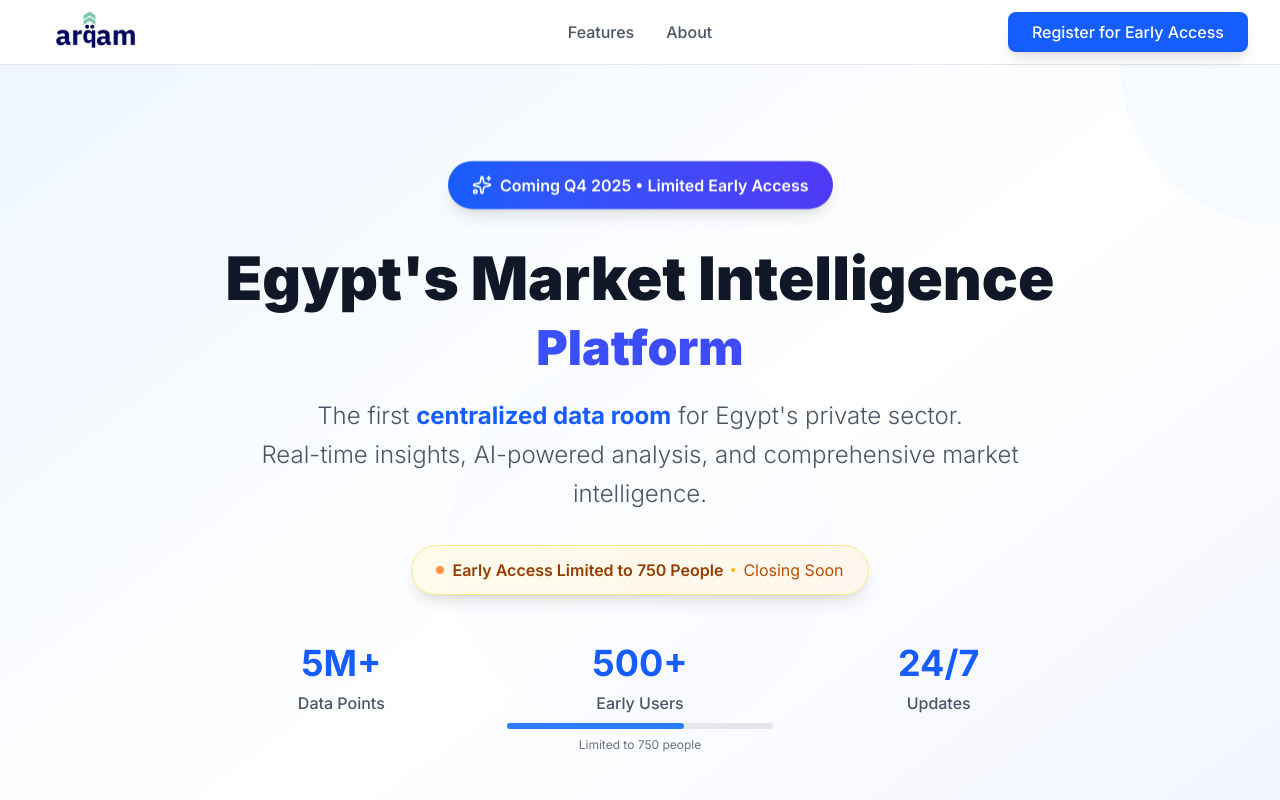
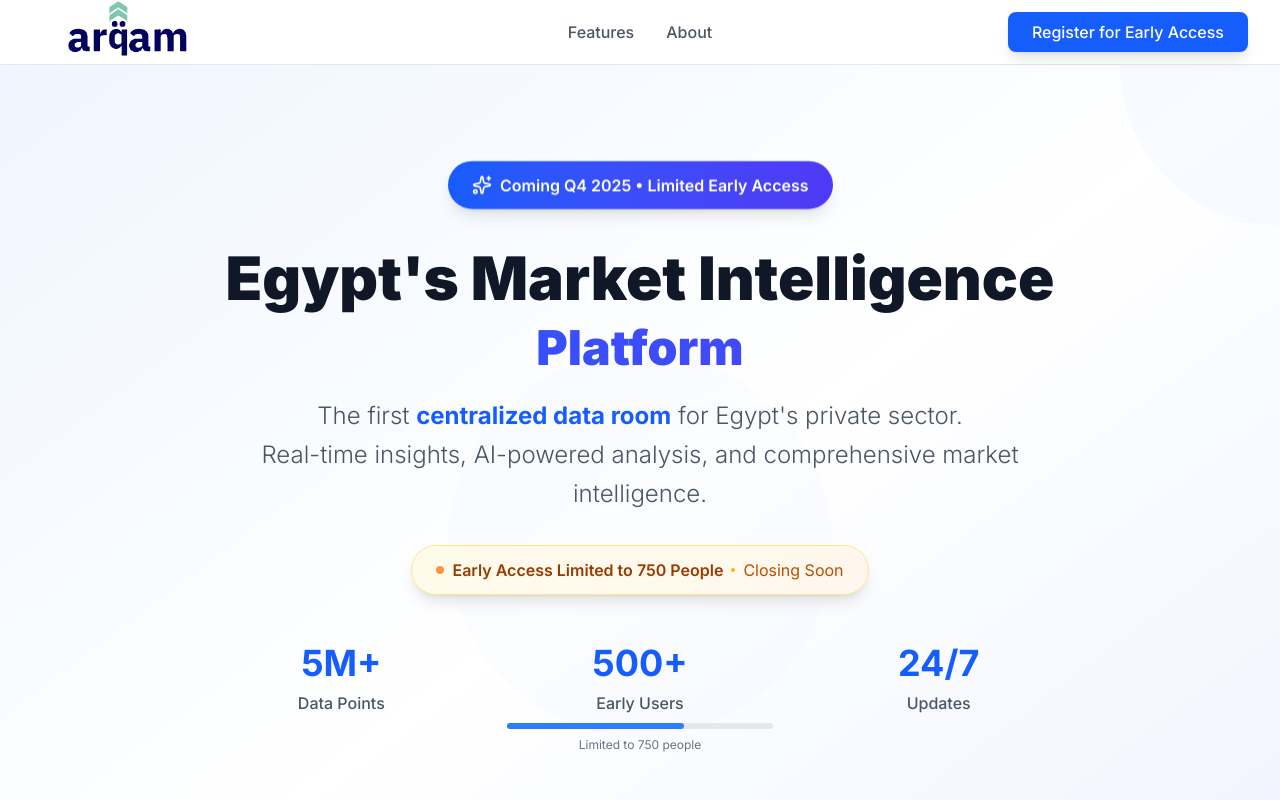
Before and after one commit to ventures-unit/Arqam-Landing, a Next.js app: page / in a window 1280 px wide. Shown: the top 800 px of the page. Built offline with nearby package versions, Linux system fonts and the light colour scheme; no server answers; the database is empty.

Commit message:
Make blue logo 1.5x bigger: h-24 sm:h-32 md:h-36 lg:h-48

```diff
--- a/src/app/page.tsx
+++ b/src/app/page.tsx
@@ -63,9 +63,9 @@ export default function Home() {
         <Image
           src="/images/arqam-blue.png"
           alt="Arqam Logo"
-          width={300}
-          height={75}
-          className="h-16 sm:h-20 md:h-24 lg:h-32 w-auto"
+          width={450}
+          height={112}
+          className="h-24 sm:h-32 md:h-36 lg:h-48 w-auto"
         />
       </div>
 
```
